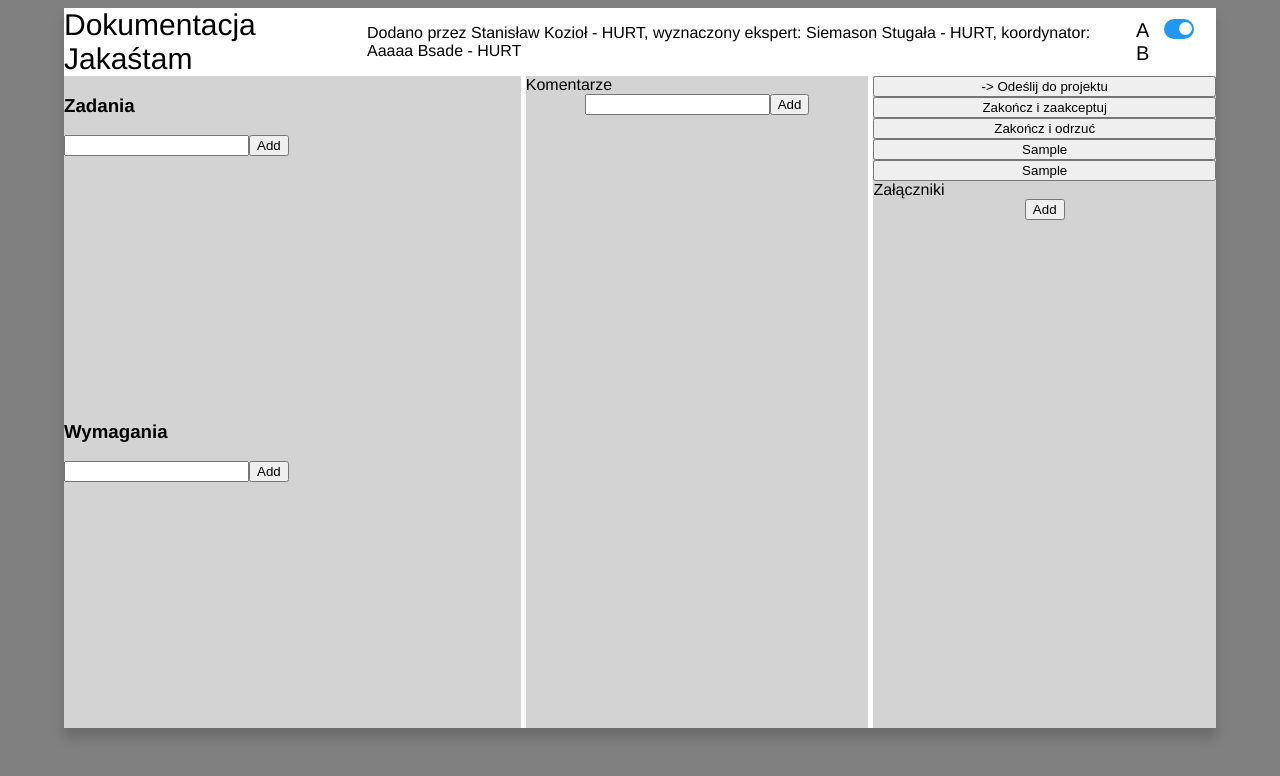
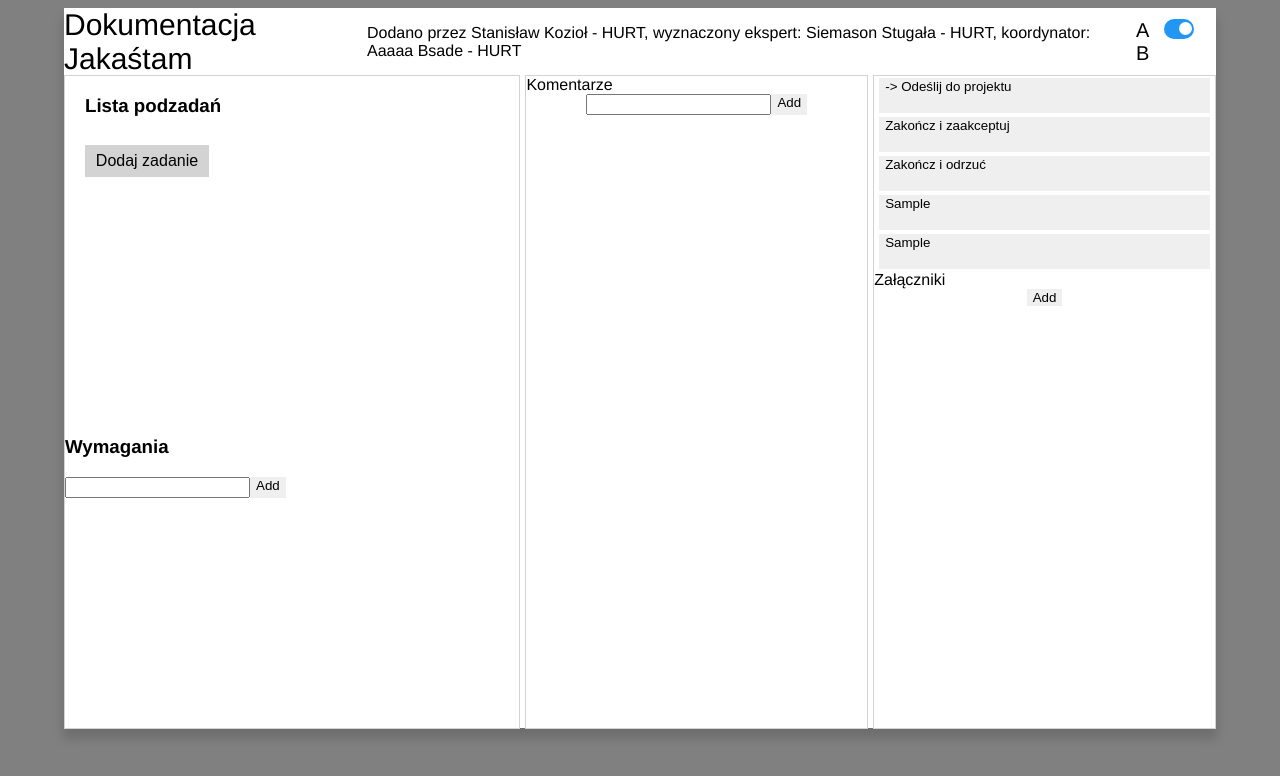
Before and after one commit to skoziol/koordynator, a Vue app: page / in a window 1280 px wide. Shown: the top 776 px of the page. Built offline with nearby package versions, Linux system fonts and the light colour scheme.

Commit message:
style TaskSection

```diff
--- a/src/App.vue
+++ b/src/App.vue
@@ -17,6 +17,17 @@ export default {
 body{
   background: grey;
 
+  button{
+    border: none;
+    display:flex;
+
+    &.sample{
+      margin: 2px 5px;
+      height: 35px;
+    }
+    outline: none;
+  }
+
   #app {
     font-family: Avenir, Helvetica, Arial, sans-serif;
     display:flex;
--- a/src/components/Popup.vue
+++ b/src/components/Popup.vue
@@ -16,11 +16,11 @@
         <CommentSection/>
       </div>
       <div class="column">
-        <button>-> Odeślij do projektu</button>
-        <button>Zakończ i zaakceptuj</button>
-        <button>Zakończ i odrzuć</button>
-        <button>Sample</button>
-        <button>Sample</button>
+        <button class="sample">-> Odeślij do projektu</button>
+        <button class="sample">Zakończ i zaakceptuj</button>
+        <button class="sample">Zakończ i odrzuć</button>
+        <button class="sample">Sample</button>
+        <button class="sample">Sample</button>
 
         <FilesSection/>
       </div>
@@ -91,7 +91,7 @@ export default {
         display:flex;
         flex-direction: column;
         flex-basis: 30%;
-        background: lightgrey;
+        border: 1px lightgrey solid;
         height:100%;
 
         &+.column{
--- a/src/components/TaskSection.vue
+++ b/src/components/TaskSection.vue
@@ -1,15 +1,28 @@
 <template>
     <div class="tasks-section">
-      <h3>Zadania</h3>
-      <span v-if="taskList.length > 0">{{completedTasks/taskList.length * 100}}%</span>  <progress :max="taskList.length" :value="completedTasks" v-if="taskList.length > 0"></progress>
-      <div class="task" v-for="task in taskList" :key="task">
+      <div class="headline">
+        <h3>Lista podzadań</h3>
+        <button v-if="taskList.length> 0 && showCompleteElements" @click="showCompleteElements = false">ukryj zakończone zadania</button>
+        <button v-if="taskList.length> 0 && !showCompleteElements" @click="showCompleteElements = true">pokaż zakończone zadania</button>
+      </div>
+      <div class="progress">
+        <span v-if="taskList.length > 0">{{(completedTasks/taskList.length * 100).toFixed(0)}}%</span>
+        <progress :max="taskList.length" :value="completedTasks" v-if="taskList.length > 0"></progress>
+      </div>
+      <div class="task" v-for="task in taskList" :key="task" :class="{hide: !showCompleteElements && task.status}">
         <input ref="taskCheckbox" type="checkbox" v-model="task.status" @change="taskCompeted(task.status)">
-        <span :class="{'line-through': task.status}">{{task.name}}</span>
-        <button>przypisz do experta</button>
+        <span :class="{'line-through': task.status}" v-if="!task.editMode" @click="editTask(task.id)">{{task.name}}</span>
+        <input type="text" v-model="mordor" v-else>
+        <button v-if="!task.editMode" @click="attachExpert">przypisz do experta</button>
+        <button v-if="task.editMode" @click="saveEdit(mordor !== task.name)">zapisz</button>
+        <button v-if="task.editMode" @click="cancelEdit()">anuluj</button>
       </div>
-      <div class="addTask">
-        <input type="text" v-model="newTaskName">
-        <button @click="addTask()">Add</button>
+      <div class="addTask" :class="{isFocused: newTask, notFocused: !newTask}">
+        <input type="text" placeholder="Dodaj zadanie" v-model="newTaskName" @focus="newTask = true" v-show="!newTask">
+        <textarea v-show="newTask" @show="focus" rows="4" v-model="newTaskName"></textarea>
+        <div class="row">
+          <button @click="addTask()" :class="{active: newTaskName.length > 0}" v-show="newTask">Dodaj</button>
+          <button @click="newTask = false; newTaskName='';" v-show="newTask">Anuluj</button></div>
       </div>
   </div>
 </template>
@@ -19,9 +32,13 @@ export default {
   name: 'tasks',
    data () {
     return {
+      taskId: 0,
       completedTasks: 0,
       newTaskName:'',
-      taskList: []
+      taskList: [],
+      newTask: false,
+      mordor: '',
+      showCompleteElements: true
     }
   },
   methods: {
@@ -29,15 +46,39 @@ export default {
       if(this.newTaskName.length === 0) return
       this.taskList.push({
           name: this.newTaskName,
-          status: false
+          status: false,
+          editMode: false,
+          id: this.taskId
         })
+      this.taskId++
       this.newTaskName = ''
+      this.newTask = false;
     },
     taskCompeted(){
       this.completedTasks = 0
       this.taskList.map(task => {
         if(task.status) this.completedTasks ++
       })
+    },
+    attachExpert(){
+      console.log('Attach Expert')
+    },
+    editTask(id){
+      const edditingTask = this.taskList.find(t => t.id === id)
+      edditingTask.editMode = true
+      this.mordor = edditingTask.name
+    },
+    cancelEdit(){
+      const edditingTask = this.taskList.find(t => t.editMode === true)
+      edditingTask.editMode = false
+      this.mordor = ''
+    },
+    saveEdit(isChange){
+      if(isChange){
+        const edditingTask = this.taskList.find(t => t.editMode === true)
+        edditingTask.name = this.mordor
+        edditingTask.editMode = false
+      }
     }
   }
 }
@@ -46,23 +87,109 @@ export default {
 <style lang="scss" scoped>
 .tasks-section{
   flex-grow:1;
+  margin: 0 20px;
+
+  .headline{
+    display:flex;
+    align-items: center;
+    justify-content: center;
+
+    h3{
+      flex-grow:1;
+    }
+
+    button{
+      height: 20px;
+    }
+  }
+
+  .progress{
+    display:flex;
+
+    span{
+      flex-basis: 50px;
+    }
+
+    progress{
+      height: 20px;
+      flex-grow:1;
+      transition: all 0.3s ease;
+    }
+  }
+
   .task{
     display:flex;
     align-items: center;
     justify-content: start;
     font-size: 15px;
+    margin: 10px 0;
 
-    button{
-      align-self: flex-end;
+    &.hide{
+      display: none;
+    }
+
+    span{
+      flex-grow:1;
     }
 
     .line-through{
       text-decoration: line-through;
     }
+    button {
+      height: 20px;
+      background:  none;
+      text-decoration: underline;
+    }
   }
 
   .addTask{
-  display:flex;
+    display:flex;
+    flex-direction: column;
+    position: relative;
+    margin: 10px 0 ;
+
+    .row{
+      display:flex;
+
+      button{
+        &+button{
+          margin-left:10px;
+        }
+      }
+    }
+
+    &.isFocused{
+      button{
+        align-items: center;
+        justify-content: center;
+        font-size: 17px;
+        font-weight: 500;
+        height: 30px;
+        width: 60px;
+        transition: 0.25s ease;
+        margin-top: 10px;
+        &.active{
+          background: #2196F3;
+          color: white;
+        }
+      }
+    }
+
+    &.notFocused{
+      input{
+        border: none;
+        background: lightgray;
+        font-size: 16px;
+        color: black;
+        height: 30px;
+        width: 120px;
+
+        &::placeholder{
+          color: black;
+          text-align: center;
+        }
+      }
+    }
   }
 }
 </style>
```
